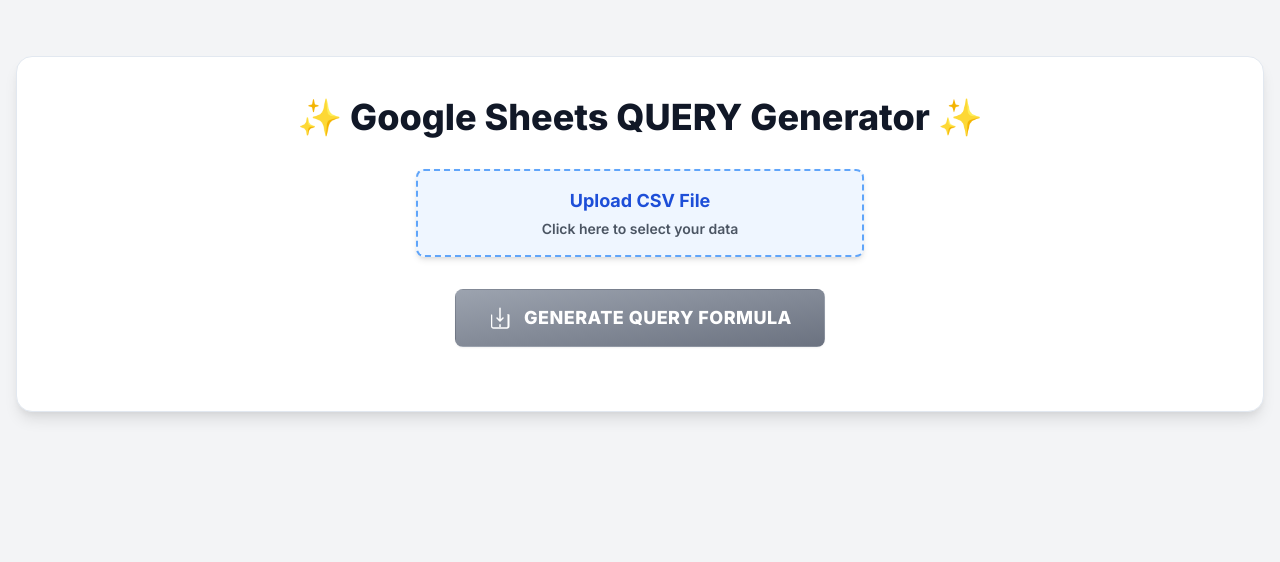
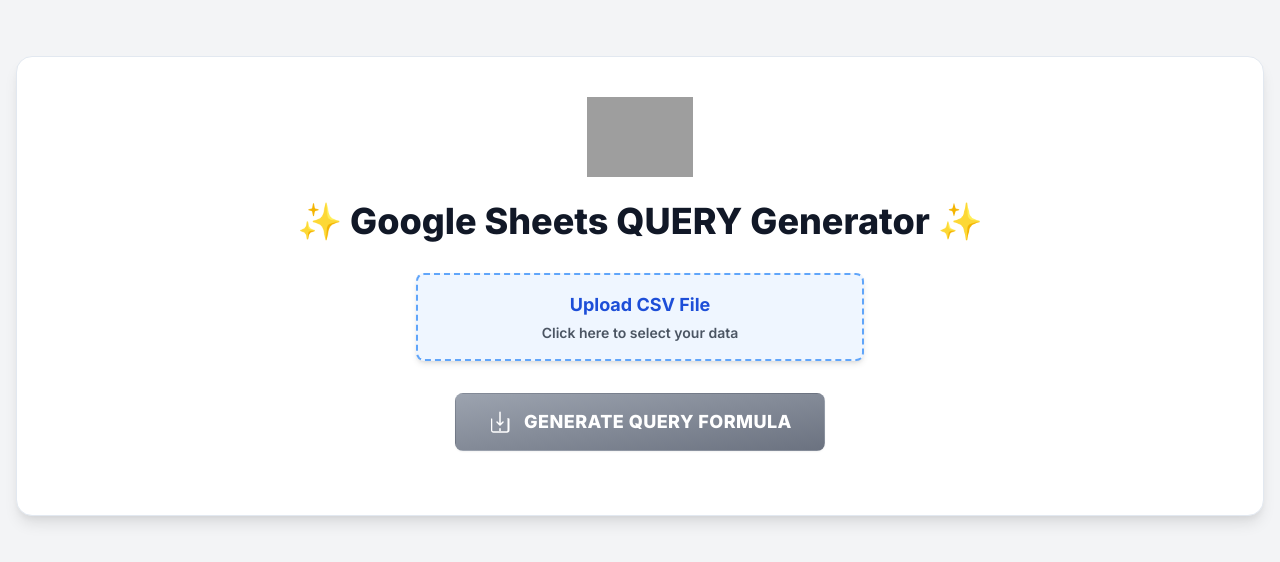
Before and after one commit to alinac16/pivot-query-generator, a plain HTML site: page query_generator.html in a window 1280 px wide. Drawn offline with nearby package versions, Linux system fonts and the light colour scheme; grey boxes are pictures that could not be loaded.

Commit message:
add logo

```diff
--- a/query_generator.html
+++ b/query_generator.html
@@ -37,6 +37,10 @@
 </head>
 <body class="bg-gray-100 p-4">
     <div class="container">
+        <!-- New Logo Added Here -->
+        <div class="flex justify-center mb-6">
+            <img src="https://nanacoffeeroasters.com/cdn/shop/files/nana_coffee_roasters_logo_280x.png?v=1613160486" alt="Nana Coffee Roasters Logo" class="h-20 w-auto object-contain">
+        </div>
         <h1 class="text-4xl font-extrabold text-center text-gray-900 mb-8">✨ Google Sheets QUERY Generator ✨</h1>
 
         <div class="mb-6">
```
